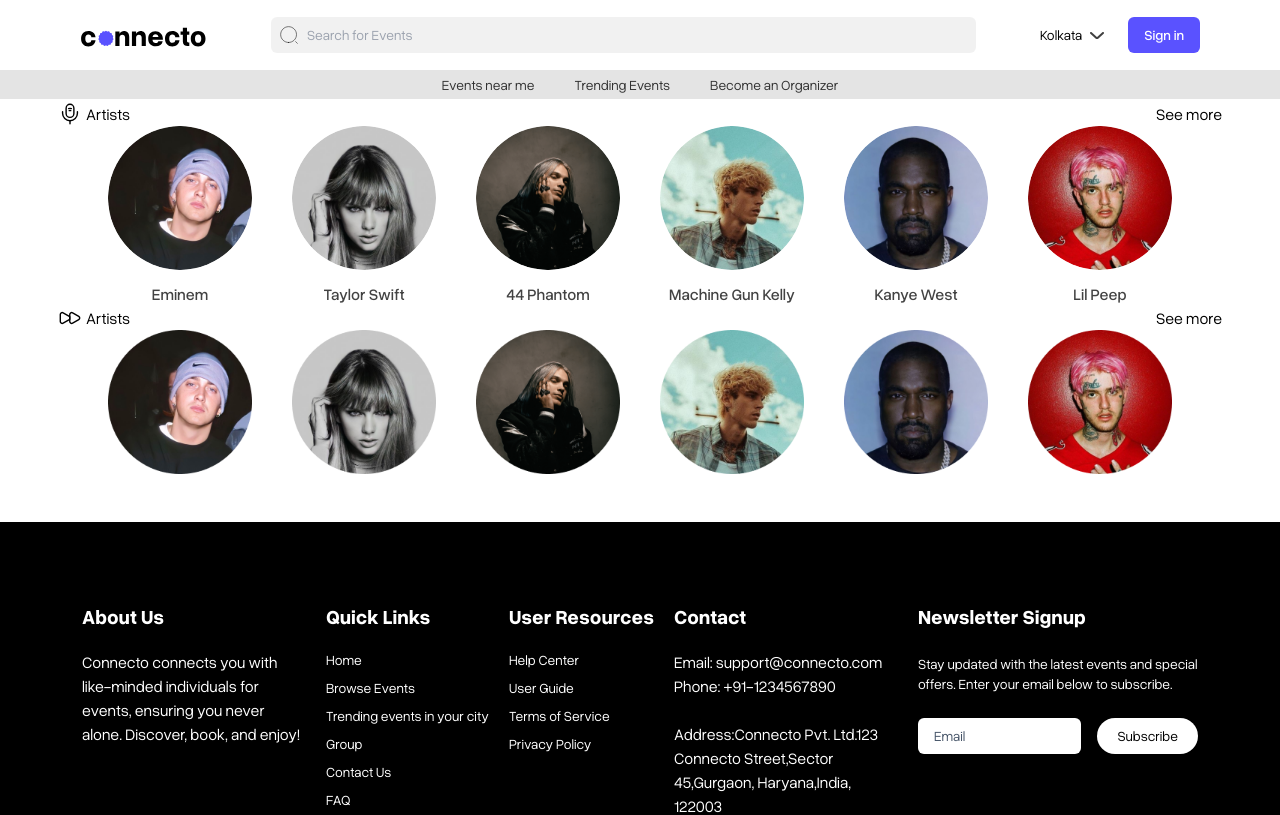
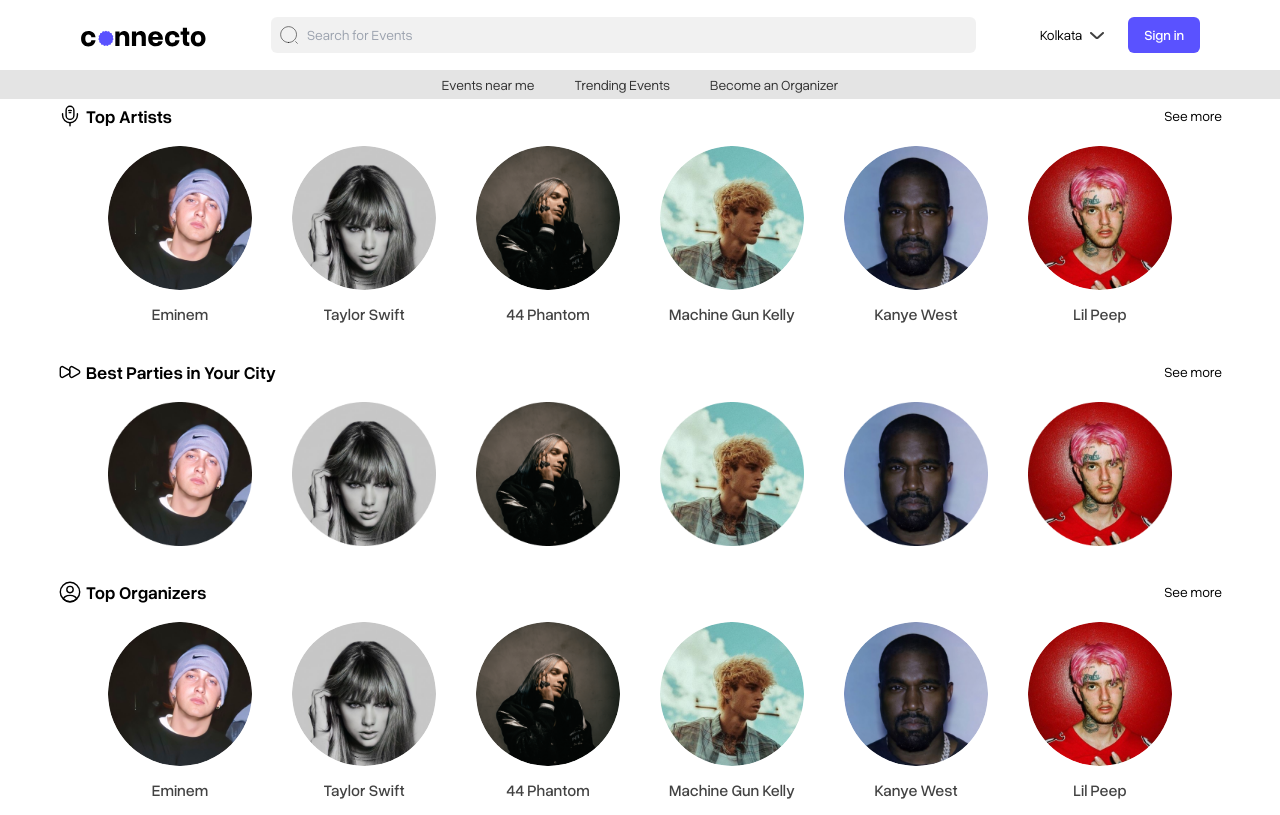
Before and after one commit to subham0269/connecto-nextjs, a Next.js app: page / in a window 1280 px wide. Shown: the top 815 px of the page. Built offline with nearby package versions, Linux system fonts and the light colour scheme.

Commit message:
Add changes to home page components optimisation

```diff
--- a/app/Components/Base/HomeSubSection.tsx
+++ b/app/Components/Base/HomeSubSection.tsx
@@ -5,12 +5,12 @@
 
 const SubSectionHeading:FC<SubSectionHead> = ({url, imgURL, heading}) => {
     return (
-        <div className="flex justify-between w-full">
+        <div className="flex justify-between items-center w-full">
             <div className="flex space-x-1 items-center">
                 <Image className="size-6" width={10} height={10} src={imgURL} alt={`${heading}-logo`} loading="lazy" />
-                <h2>Artists</h2>
+                <h2 className="font-semibold text-lg">{heading}</h2>
             </div>
-            <Link className="hover:underline text-semibold" href={url}>See more</Link>
+            <Link className="hover:underline text-semibold text-sm" href={url}>See more</Link>
         </div>
     )
 }
--- a/app/Components/Home/ArtistCard.tsx
+++ b/app/Components/Home/ArtistCard.tsx
@@ -2,7 +2,7 @@
 import Image from "next/image";
 import type { FC } from "react";
 
-const ArtistCard:FC<AtomicCard> = ({imgURL, name}) => {
+const CircleCard:FC<AtomicCard> = ({imgURL, name}) => {
     return (
         <div className="w-fit space-y-3 group">
             <Image width={100} height={100} className="size-36 rounded-full object-center object-cover" src={imgURL} alt={`${name}-poster-img`} loading="lazy" />
@@ -11,4 +11,4 @@
     )
 }
 
-export  default ArtistCard;
+export  default CircleCard;
--- a/app/Components/Home/ArtistContainer.tsx
+++ /dev/null
@@ -1,18 +0,0 @@
-import type { FC } from "react"
-
-import mic from '@/public/Images/Home/mic.svg';
-import ArtistList from "./ArtistList";
-import SubSectionHeading from "../Base/HomeSubSection";
-
-const ArtistContainer:FC = () => {
-
-
-    return (
-        <div>
-            <SubSectionHeading url="/artists" imgURL={mic} heading="Top Artists" />
-            <ArtistList />
-        </div>
-    )
-}
-
-export default ArtistContainer;
--- /dev/null
+++ b/app/Components/Home/CircleContainer.tsx
@@ -0,0 +1,19 @@
+import type { FC } from "react"
+
+import mic from '@/public/Images/Home/mic.svg';
+import ArtistList from "./CircleList";
+import SubSectionHeading from "../Base/HomeSubSection";
+import { Container } from "@/app/Interfaces/components/Home";
+
+const CircleContainer:FC<Container> = ({heading, url, list}) => {
+
+
+    return (
+        <div className="space-y-4">
+            <SubSectionHeading url={url} imgURL={mic} heading={heading} />
+            <ArtistList />
+        </div>
+    )
+}
+
+export default CircleContainer;
--- a/app/Components/Home/ArtistList.tsx
+++ b/app/Components/Home/CircleList.tsx
@@ -4,7 +4,7 @@
 import { AtomicCard } from "@/app/Interfaces/components/Home";
 import { artistTestList } from "@/app/tests";
 
-const ArtistList:FC = () => {
+const CircleList:FC = () => {
 
     return (
         <div className="flex flex-col md:flex-row space-y-6 space-x-0 md:space-x-10 md:space-y-0 items-start md:justify-center">
@@ -19,4 +19,4 @@
     )
 }
 
-export default ArtistList;
+export default CircleList;
--- a/app/Components/Home/EventCard.tsx
+++ b/app/Components/Home/EventCard.tsx
@@ -5,7 +5,7 @@
 const EventCard:FC<AtomicCard> = ({imgURL, name}) => {
     return (
         <div className="overflow-hidden rounded-sm">
-            <Image width={100} height={100} className="size-36 object-center object-cover hover:scale-105 transition duration-200 ease-in-out" src={imgURL} alt={`${name}-poster-img`} loading="lazy" />
+            <Image width={100} height={100} quality={100} className="size-36 object-center object-cover hover:scale-105 transition duration-200 ease-in-out" src={imgURL} alt={`${name}-poster-img`} loading="lazy" />
         </div>
     )
 }
--- a/app/Components/Home/EventsContainer.tsx
+++ b/app/Components/Home/EventsContainer.tsx
@@ -5,8 +5,8 @@
 
 const EventsContainer:FC = () => {
     return (
-        <div>
-            <SubSectionHeading url="/artists" imgURL={forward} heading="Top Artists" />
+        <div className="space-y-4">
+            <SubSectionHeading url="/artists" imgURL={forward} heading="Best Parties in Your City" />
             <EventsList />
         </div>
     )
--- a/app/Components/Home/EventsList.tsx
+++ b/app/Components/Home/EventsList.tsx
@@ -4,7 +4,7 @@
 import EventCard from "./EventCard";
 import Link from "next/link";
 
-const EventsList:FC = () => {
+const SquareList:FC = () => {
     return (
         <div className="flex flex-col md:flex-row space-y-6 space-x-0 md:space-x-10 md:space-y-0 items-start md:justify-center">
             {eventsTestList.map((d:AtomicCard, i:number) =>
@@ -16,4 +16,4 @@
     )
 }
 
-export default EventsList;
+export default SquareList;
--- /dev/null
+++ b/app/Components/Home/OrgContainer.tsx
@@ -0,0 +1,14 @@
+import type { FC } from "react";
+import SubSectionHeading from "../Base/HomeSubSection";
+import profile from '@/public/Images/Home/profile-circle.svg';
+import CircleList from "./CircleList";
+
+const OrgContainer:FC = () => {
+    return (
+        <div className="space-y-4">
+            <SubSectionHeading url='/organizers' imgURL={profile} heading="Top Organizers" />
+            <CircleList  />
+        </div>
+    )
+}
+export default OrgContainer;
--- a/app/page.tsx
+++ b/app/page.tsx
@@ -1,17 +1,22 @@
-'use client'
+// import GlobalStyles from "@/styles/GlobalStyles";
+import ArtistContainer from "./Components/Home/CircleContainer";
+import EventsContainer from "./Components/Home/EventsContainer";
+import OrgContainer from "./Components/Home/OrgContainer";
 
-// import GlobalStyles from "@/styles/GlobalStyles";
-import ArtistContainer from "./Components/Home/ArtistContainer";
-import EventsContainer from "./Components/Home/EventsContainer";
+import { artistTestList } from '@/app/tests';
 
 // import Navbar from "./Components/Nav";
 
 export default function Home() {
+
+  // console.log(artistTestList, eventsTestList);
+
   return (
     <>
-      <div className="max-w-[1260px] px-12 mx-auto">
-        <ArtistContainer />
+      <div className="max-w-[1260px] px-12 mx-auto space-y-8">
+        <ArtistContainer heading="Top Artists" url='/artists' list={artistTestList} />
         <EventsContainer />
+        <OrgContainer />
       </div>
       {/* </GlobalStyles> */}
     </>
```
Also changed, not shown: app/Interfaces/components/Home.ts (+7 -0 lines), public/Images/Home/profile-circle.svg (added).
